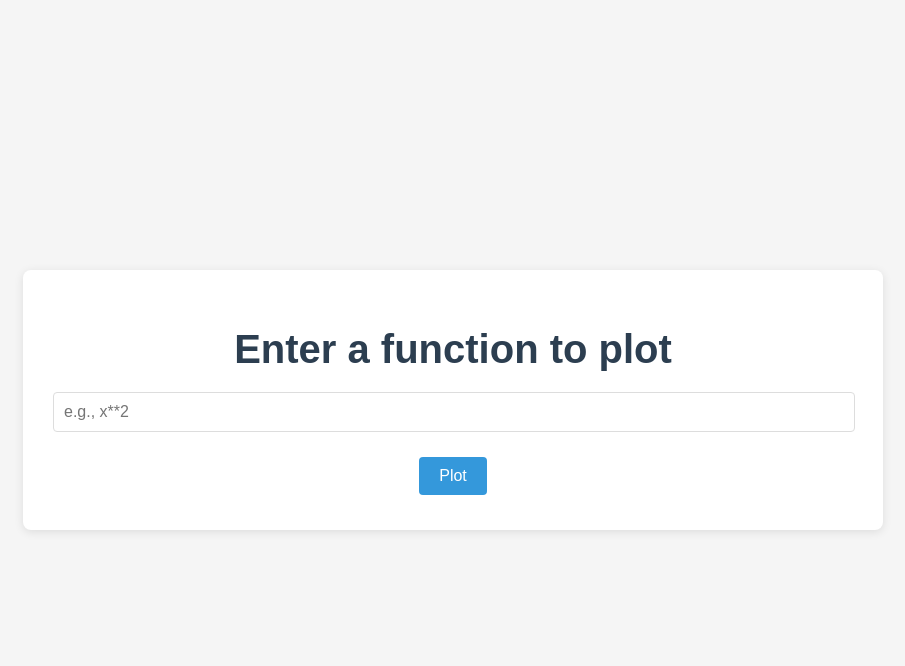
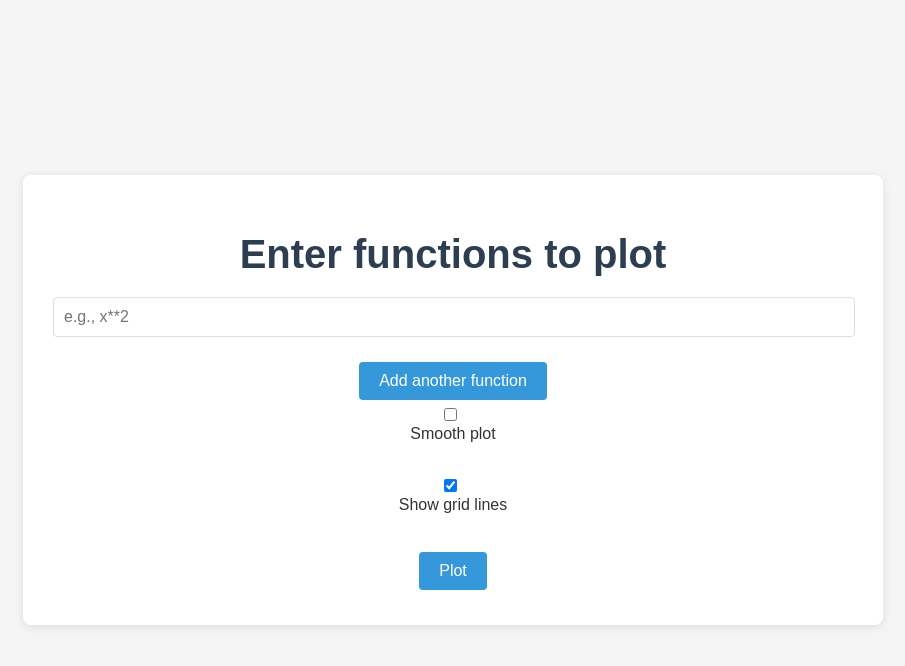
Before and after one commit to moku-mizawa/plot, a Flask app: page / in a window 1280 px wide. Shown: the top 666 px of the page, without its empty margins (187-1092 px from the left). Run offline with Flask 3, Linux system fonts and the light colour scheme.

Commit message:
Add files via upload

```diff
--- a/templates/index.html
+++ b/templates/index.html
@@ -8,11 +8,28 @@
 </head>
 <body>
     <div class="container">
-        <h1>Enter a function to plot</h1>
+        <h1>Enter functions to plot</h1>
         <form method="post">
-            <input type="text" name="function" placeholder="e.g., x**2" required>
+            <div id="functions">
+                <input type="text" name="functions" placeholder="e.g., x**2" required>
+            </div>
+            <button type="button" onclick="addFunctionInput()">Add another function</button>
+            <br>
+            <input type="checkbox" name="smooth" id="smooth">
+            <label for="smooth">Smooth plot</label>
+            <br>
+            <input type="checkbox" name="grid" id="grid" checked>
+            <label for="grid">Show grid lines</label>
+            <br>
             <button type="submit">Plot</button>
         </form>
     </div>
+    <script>
+        function addFunctionInput() {
+            const div = document.createElement('div');
+            div.innerHTML = '<input type="text" name="functions" placeholder="e.g., sin(x)" required>';
+            document.getElementById('functions').appendChild(div);
+        }
+    </script>
 </body>
 </html>
```
